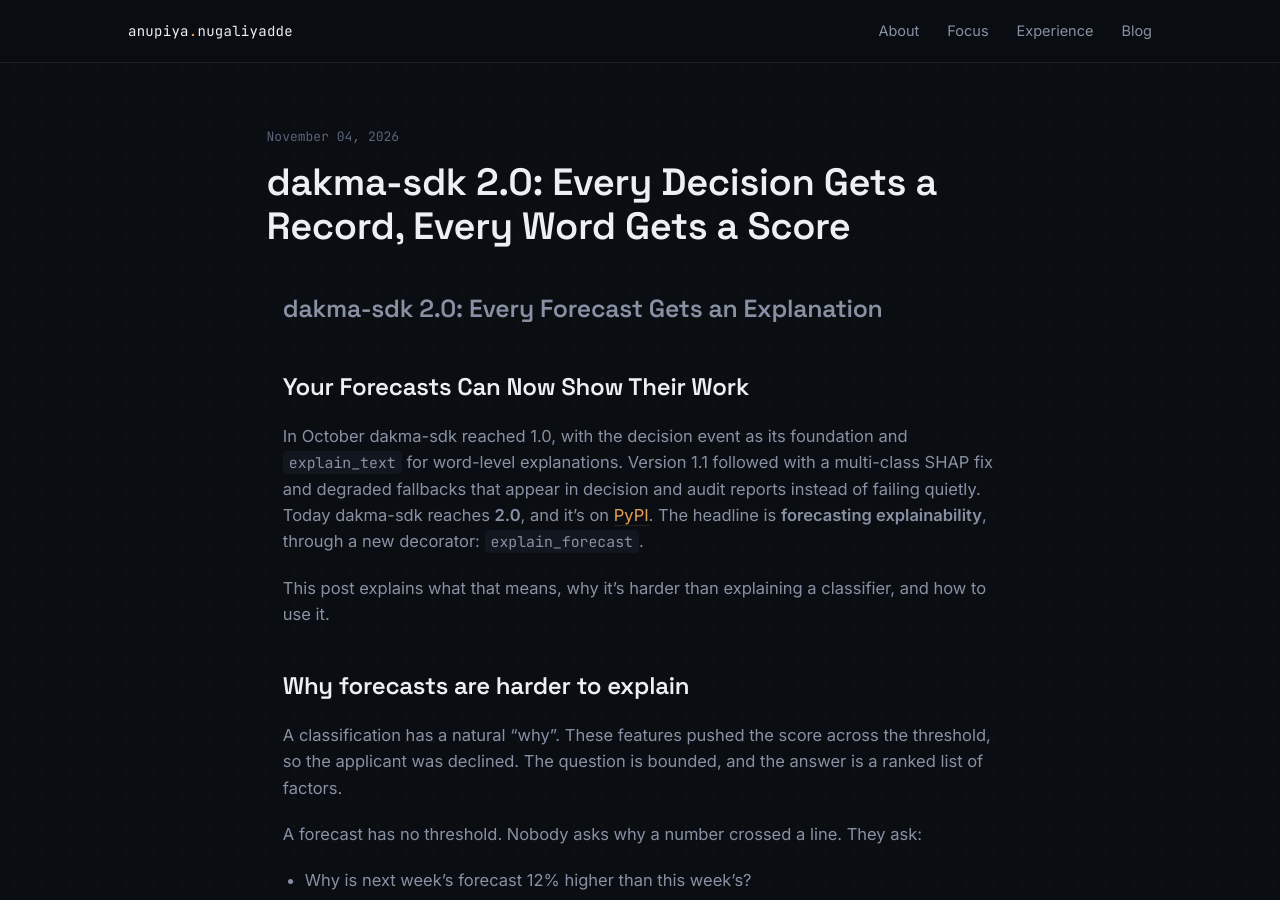
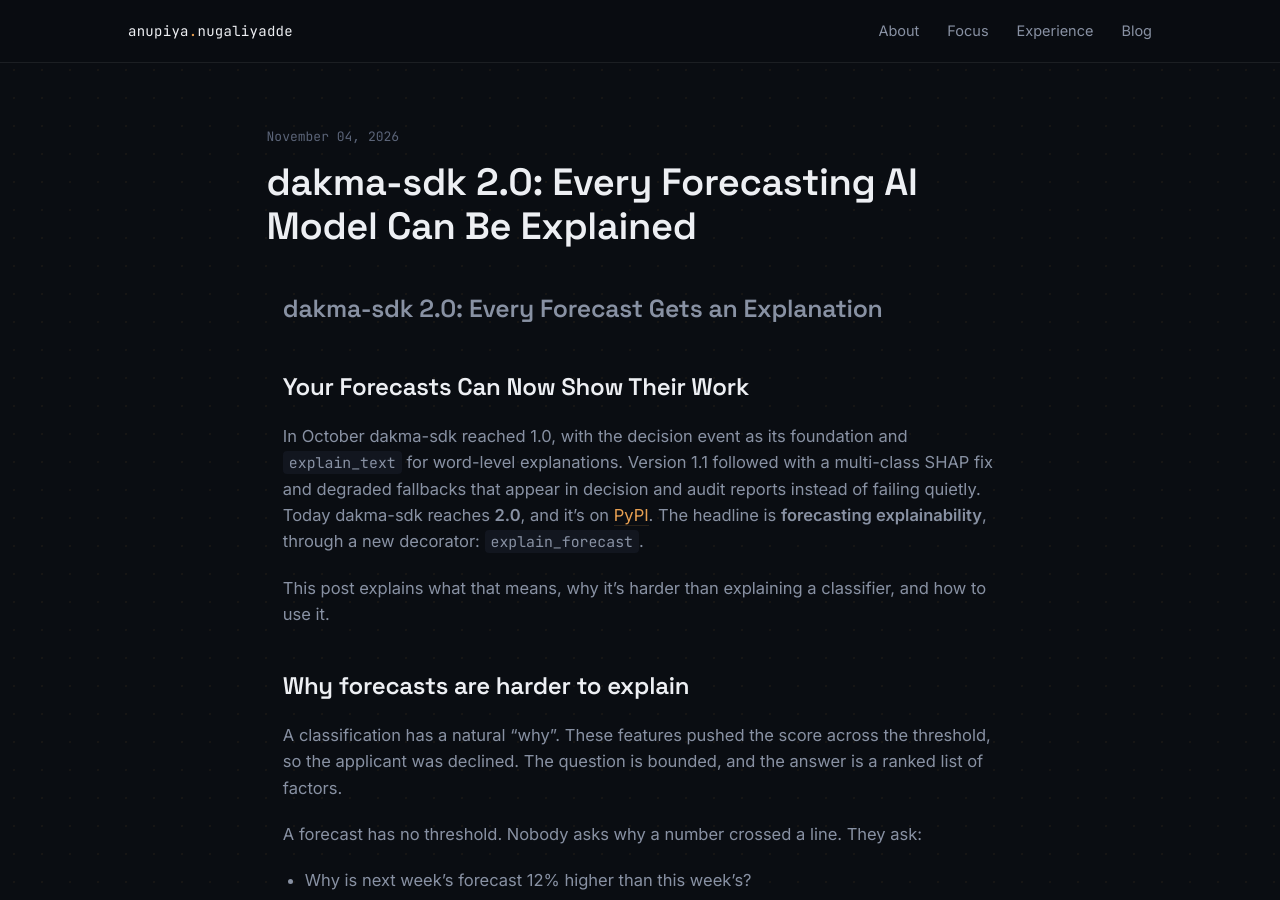
Before and after one commit to anupiyan/anupiyan.github.io, a Jekyll site: the page built from _posts/2026-11-04-dakma-sdk-2-0.md, in a window 1280 px wide and 900 px high. Built offline with Jekyll 4.4.1, drawn with Linux system fonts in a browser that asks for light colours.

Commit message:
Update title and excerpt for dakma-sdk 2.0 post

```diff
--- a/_posts/2026-11-04-dakma-sdk-2-0.md
+++ b/_posts/2026-11-04-dakma-sdk-2-0.md
@@ -1,5 +1,5 @@
 ---
-title: "dakma-sdk 2.0: Every Decision Gets a Record, Every Word Gets a Score"
+title: "dakma-sdk 2.0: Every Forecasting AI Model Can Be Explained"
 date: 2026-11-04
 excerpt: "dakma-sdk reaches 2.0: Every Forecast Gets an Explanation"
 ---
```
